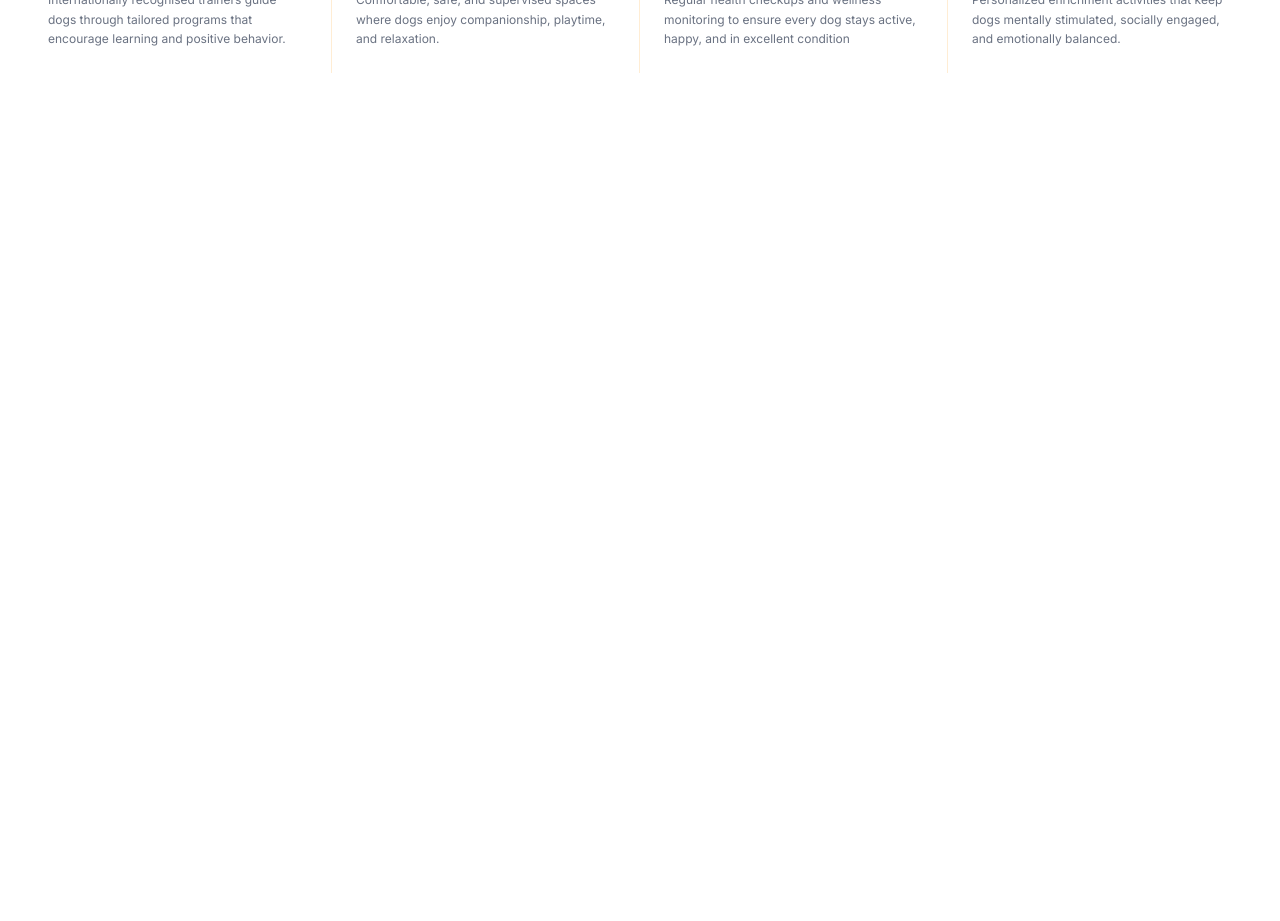
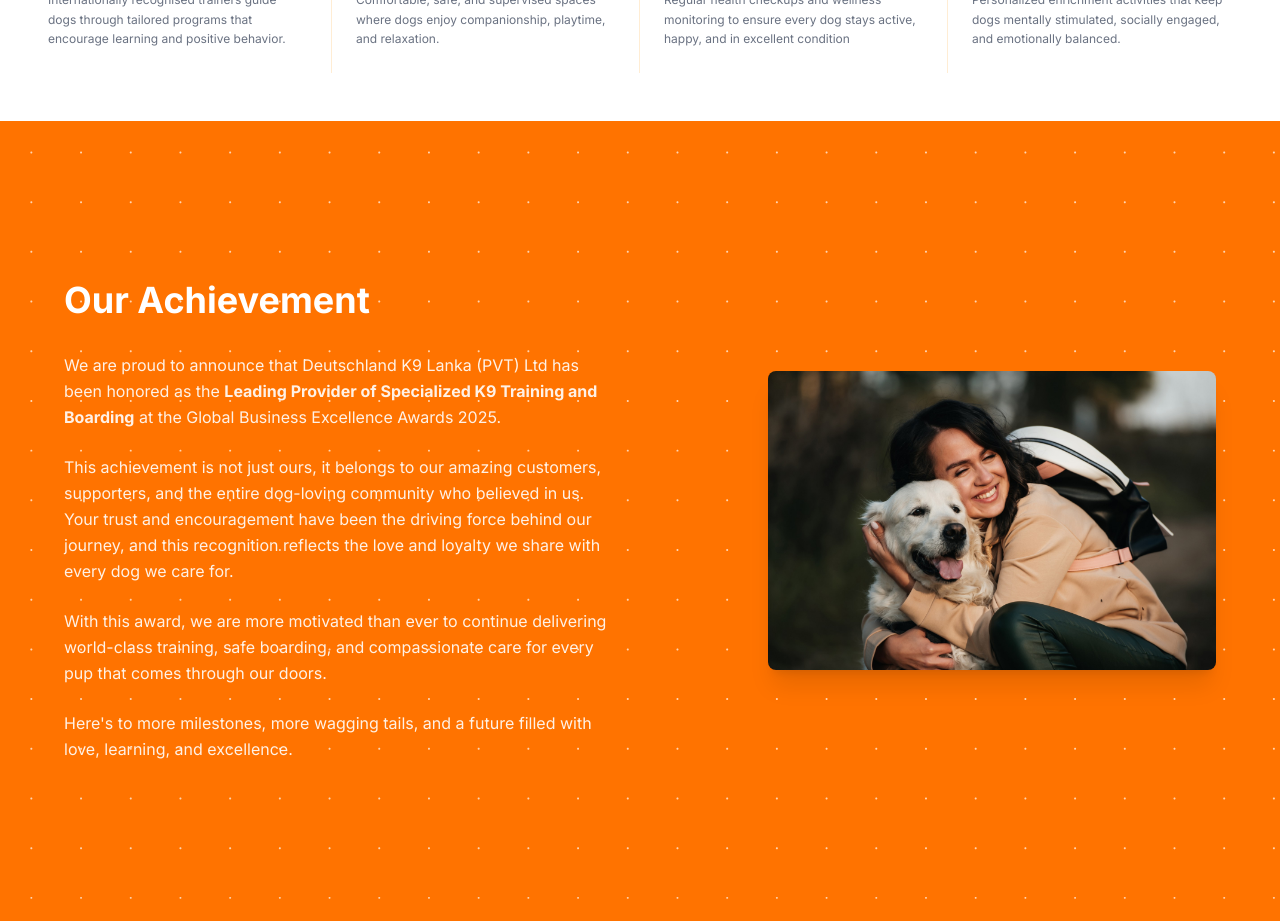
Before and after one commit to Hirushinirmaliabeyrathne/pet-shop, a Next.js app: page / in a window 1280 px wide. Shown: the part 1680-2601 px from the top of the page. Before the commit the page ends 1801 px from the top, so only its background shows below. Built offline with nearby package versions, Linux system fonts and the light colour scheme.

Commit message:
feat: create achivement page

```diff
--- a/app/page.tsx
+++ b/app/page.tsx
@@ -1,6 +1,7 @@
 import AboutDeutschlandpage from "@/components/aboutDeutschland";
 import Herosection from "@/components/Herosection";
 import NavbarPage from "@/components/Navbar";
+import Ourachivementpage from "@/components/Ourachivement";
 
 
 export default function Home() {
@@ -9,6 +10,7 @@
    <NavbarPage/>
     <Herosection/>
     <AboutDeutschlandpage/>
+    <Ourachivementpage/>
    </>
   );
 }
--- /dev/null
+++ b/components/Ourachivement.tsx
@@ -0,0 +1,66 @@
+import Image from "next/image";
+
+const Ourachivementpage = () => {
+  return (
+    <div>
+      <section
+        className="w-full min-h-screen relative overflow-hidden text-white flex items-center px-6 md:px-16 py-12"
+        style={{
+          backgroundColor: "#FF7300",
+          backgroundImage: "url(/images/Vector2.svg)",
+          backgroundSize: "cover",
+          backgroundPosition: "center",
+          backgroundRepeat: "no-repeat",
+        }}
+      >
+        {/* Main Grid Container */}
+        <div className="container mx-auto grid grid-cols-1 lg:grid-cols-2 gap-10 items-center">
+
+          {/* Left Side: Text Content */}
+          <div className="max-w-xl">
+            <h1 className="text-3xl md:text-4xl font-bold mb-8">Our Achievement</h1>
+
+            <div className="space-y-6 text-sm md:text-base leading-relaxed opacity-90">
+              <p>
+                We are proud to announce that Deutschland K9 Lanka (PVT) Ltd has been honored as the{" "}
+                <span className="font-bold">Leading Provider of Specialized K9 Training and Boarding</span> at the Global Business Excellence Awards 2025.
+              </p>
+
+              <p>
+                This achievement is not just ours, it belongs to our amazing customers, supporters, and the
+                entire dog-loving community who believed in us. Your trust and encouragement have been
+                the driving force behind our journey, and this recognition reflects the love and loyalty we
+                share with every dog we care for.
+              </p>
+
+              <p>
+                With this award, we are more motivated than ever to continue delivering world-class
+                training, safe boarding, and compassionate care for every pup that comes through our
+                doors.
+              </p>
+
+              <p>
+                Here&apos;s to more milestones, more wagging tails, and a future filled with love, learning, and
+                excellence.
+              </p>
+            </div>
+          </div>
+
+          {/* Right Side: Image */}
+          <div className="flex justify-center lg:justify-end">
+            <Image
+              src="/images/woman2.jpg"
+              alt="Achievement"
+              className="w-full max-w-md h-auto object-contain rounded-lg shadow-xl"
+              width={400}
+              height={400}
+            />
+          </div>
+
+        </div>
+      </section>
+    </div>
+  )
+}
+
+export default Ourachivementpage;
--- a/components/aboutDeutschland.tsx
+++ b/components/aboutDeutschland.tsx
@@ -50,7 +50,7 @@
 
     {/* Woman 2 - Bottom Overlapping Layer */}
     <div
-        className="absolute z-20 overflow-hidden border-10 border-white shadow-xl"
+        className="absolute z-20 overflow-hidden border-10 border-white"
         style={{
             width: '270px',
             height: '270px',
@@ -64,8 +64,7 @@
             src="/images/woman2.jpg"
             alt="woman 2"
             fill
-            className="object-cover"
-            /* Note: We keep the image upright even if the container had a rotation value in Figma */
+            className="object-cover rounded"
         />
     </div>
 
```
